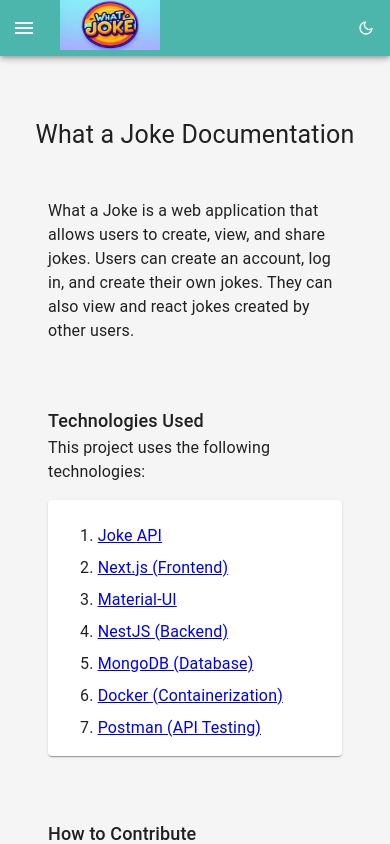
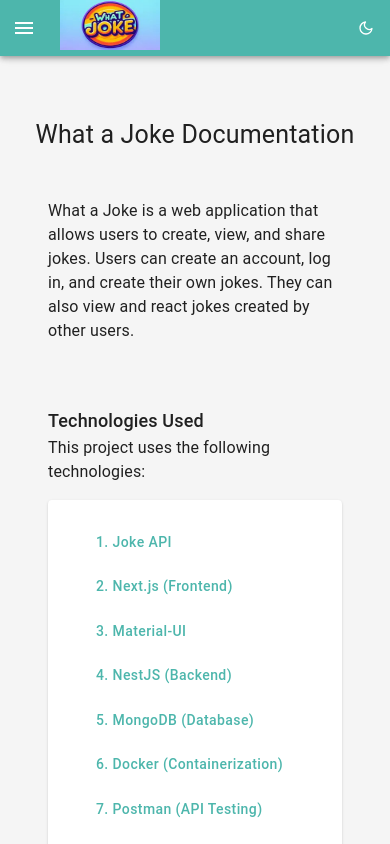
Before and after one commit to tinpham5614/what-a-joke-client, a Next.js app: page /pages/doc in a window 390 px wide. Shown: the top 844 px of the page. Built offline with nearby package versions, Linux system fonts and the light colour scheme.

Commit message:
update responsive

```diff
--- a/src/app/pages/doc/Contribute.tsx
+++ b/src/app/pages/doc/Contribute.tsx
@@ -40,7 +40,7 @@
             <Typography variant="body1">
               {index + 1}. {step}
             </Typography>
-            <Paper key={index} sx={{ p: 2, mt: 2 }}>
+            <Paper key={index} sx={{ p: 2, m: 2 }}>
               <Typography variant="body1">{contributeLinks[index]}</Typography>
             </Paper>
           </Container>
--- a/src/app/pages/doc/TechnologiesUsed.tsx
+++ b/src/app/pages/doc/TechnologiesUsed.tsx
@@ -1,4 +1,4 @@
-import { Container, Typography, Paper } from "@mui/material";
+import { Container, Typography, Paper, Button } from "@mui/material";
 import Link from "next/link";
 import React from "react";
 
@@ -43,11 +43,18 @@
       <Paper sx={{ p: 2, mt: 2 }}>
         <Typography variant="body1" component="div">
           {technologies.map((tech, index) => (
-            <Container key={index} sx={{ mt: 1 }}>
-              {index + 1}.{" "}
-              <Link href={tech.url} target="_blank" rel="noopener noreferrer">
-                {tech.name}
-              </Link>
+            <Container key={index} sx={{ m: 1 }}>
+              <Button
+                href={tech.url}
+                target="_blank"
+                rel="noopener noreferrer"
+                sx={{
+                  "&:hover": { textDecoration: "underline" },
+                  textTransform: "none",
+                }}
+              >
+                {index + 1}. {tech.name}
+              </Button>
             </Container>
           ))}
         </Typography>
--- a/src/app/theme/themes.tsx
+++ b/src/app/theme/themes.tsx
@@ -20,6 +20,13 @@
       styleOverrides: {
         root: {
           color: "#f5f5f5",
+        },
+      },
+    },
+    MuiPaper: {
+      styleOverrides: {
+        root: {
+          backgroundColor: "#333",
         },
       },
     },
```
Also changed, not shown: src/app/dashboard/GetRandomJoke.tsx (+7 -5 lines), src/app/page.tsx (+5 -8 lines).
